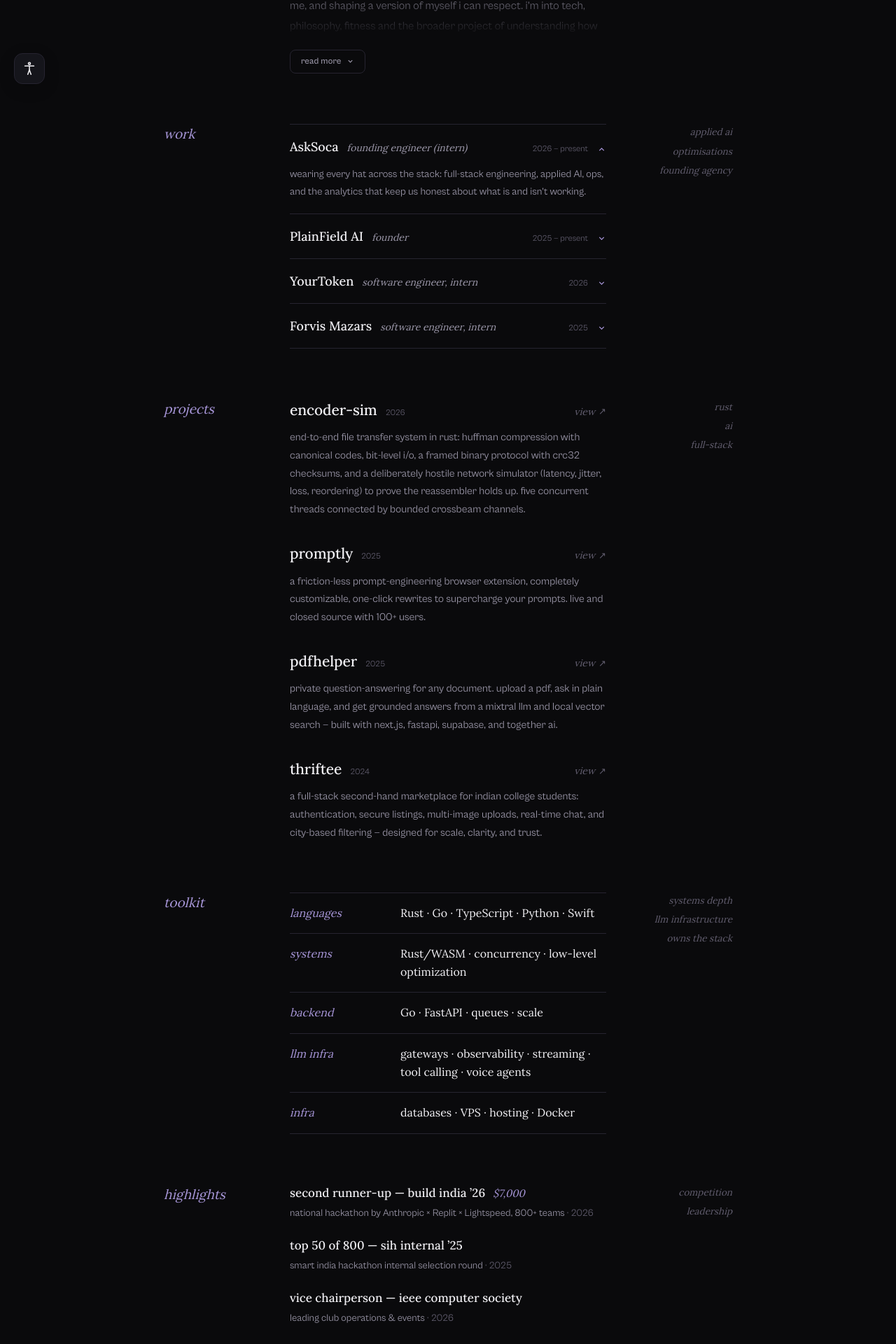
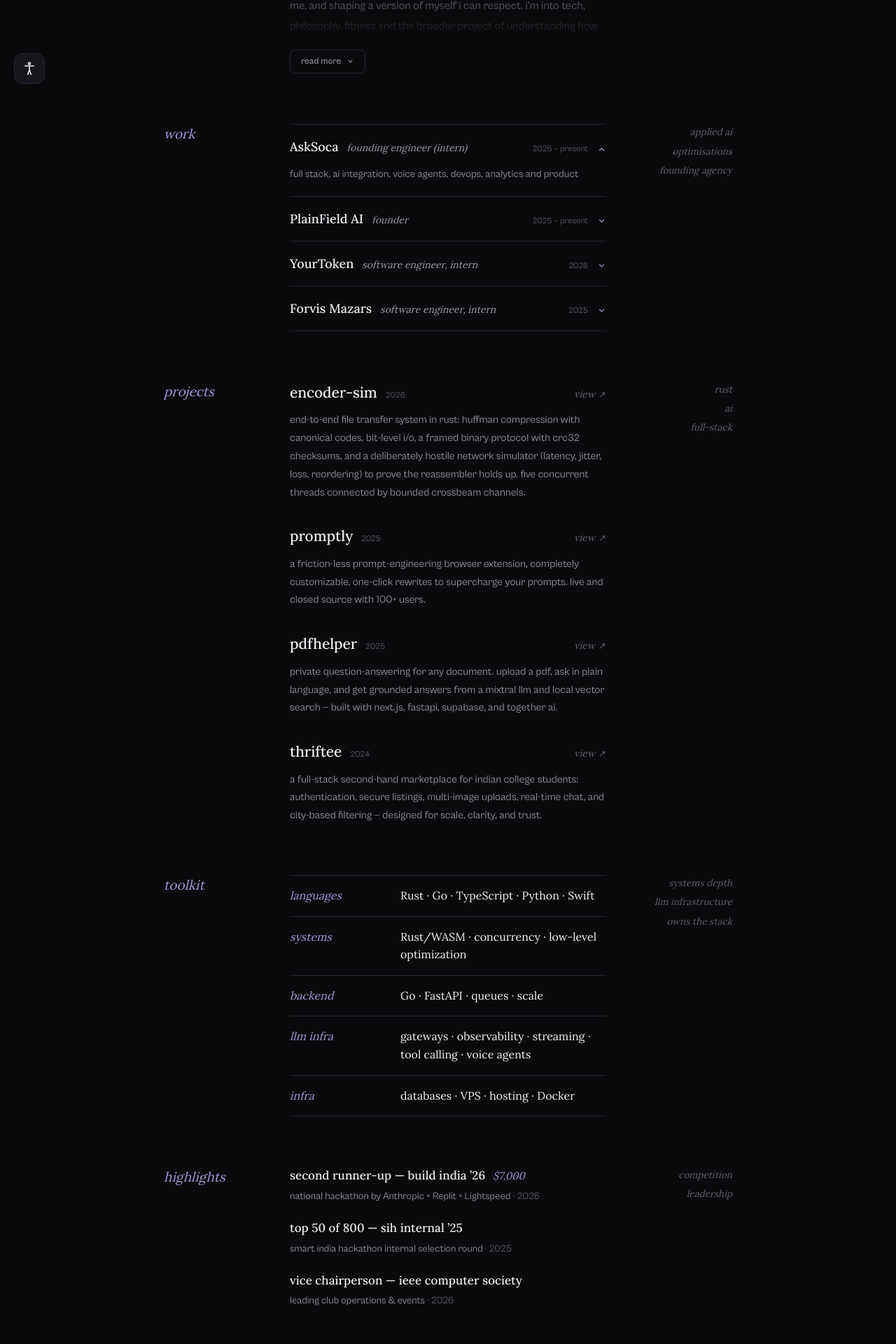
Before and after one commit to ArshanKaudinya/personal-website, a Next.js app: page / in a window 1280 px wide. Shown: the part 660-2580 px from the top of the page at 70% size. Built offline with nearby package versions, Linux system fonts and the light colour scheme.

Commit message:
fix work and bi26

```diff
--- a/src/components/AchievementsSection.tsx
+++ b/src/components/AchievementsSection.tsx
@@ -11,7 +11,7 @@
 const achievements: Achievement[] = [
   {
     title: "second runner-up — build india ’26",
-    subtitle: "national hackathon by Anthropic × Replit × Lightspeed, 800+ teams",
+    subtitle: "national hackathon by Anthropic × Replit × Lightspeed",
     date: "2026",
     prize: "$7,000",
   },
--- a/src/components/WorkWithMe.tsx
+++ b/src/components/WorkWithMe.tsx
@@ -17,7 +17,7 @@
     role: "founding engineer (intern)",
     date: "2026 — present",
     bullets: [
-      "wearing every hat across the stack: full-stack engineering, applied AI, ops, and the analytics that keep us honest about what is and isn’t working.",
+      "full stack, ai integration, voice agents, devops, analytics and product",
     ],
   },
   {
```
